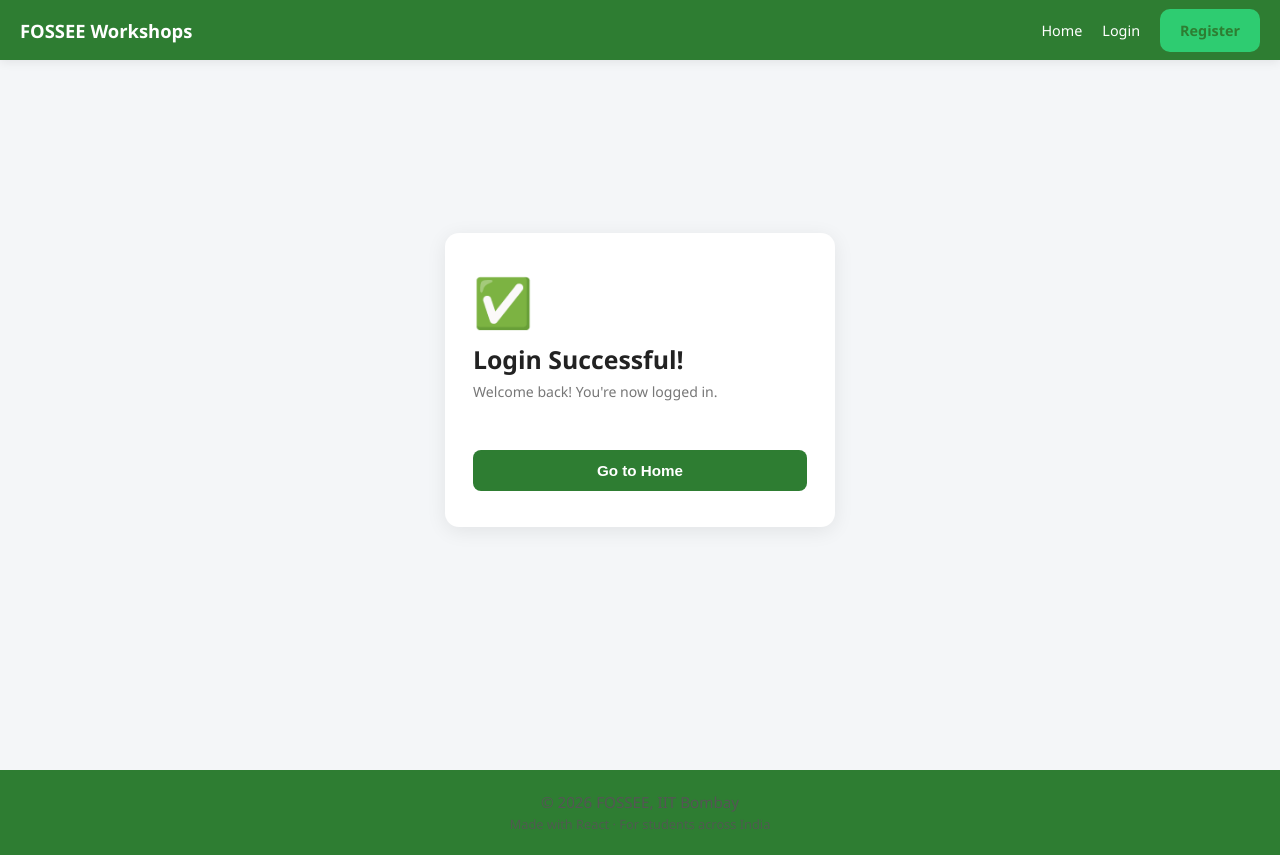
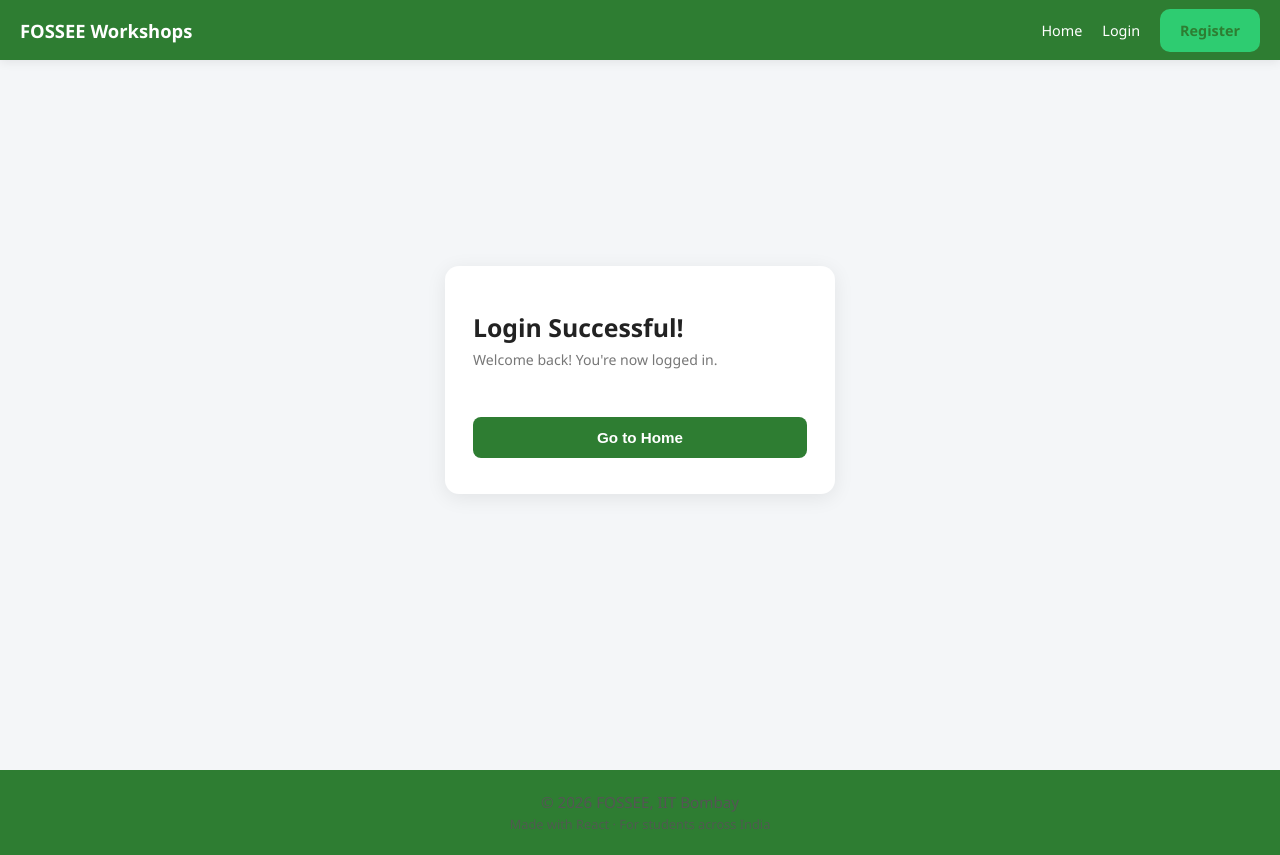
Before and after one commit to srisakthipanchanathi-del/workshop-ui, a React (Create React App) app: page /login-success in a window 1280 px wide. Built offline with nearby package versions, Linux system fonts and the light colour scheme.

Commit message:
Refine Login Successful Page

```diff
--- a/src/pages/LoginSuccess.js
+++ b/src/pages/LoginSuccess.js
@@ -6,7 +6,7 @@ function LoginSuccess() {
       <div className="auth-card">
 
         {/* success icon */}
-        <div style={{ fontSize: "3rem", marginBottom: "0.5rem" }}>✅</div>
+        <div style={{ fontSize: "3rem", marginBottom: "0.5rem" }}></div>
 
         <h2>Login Successful!</h2>
         <p className="auth-tagline">Welcome back! You're now logged in.</p>
```
